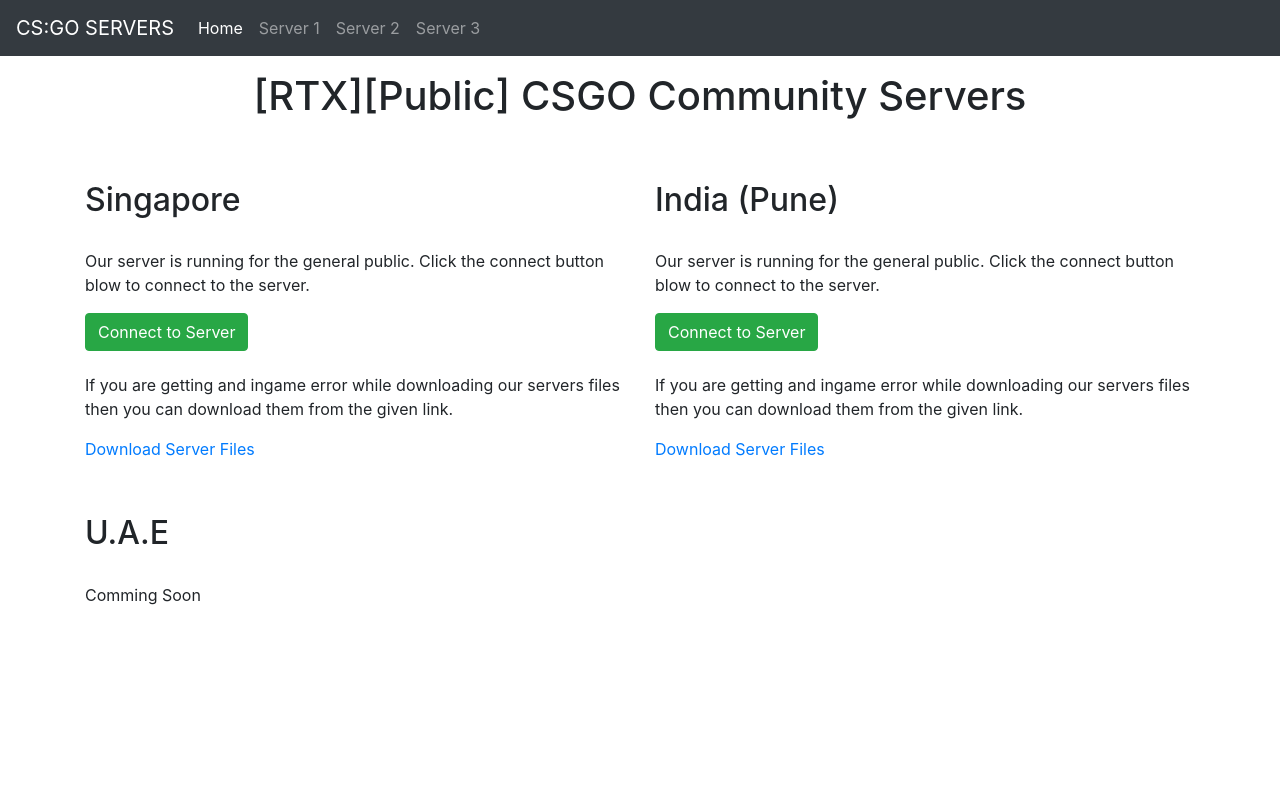
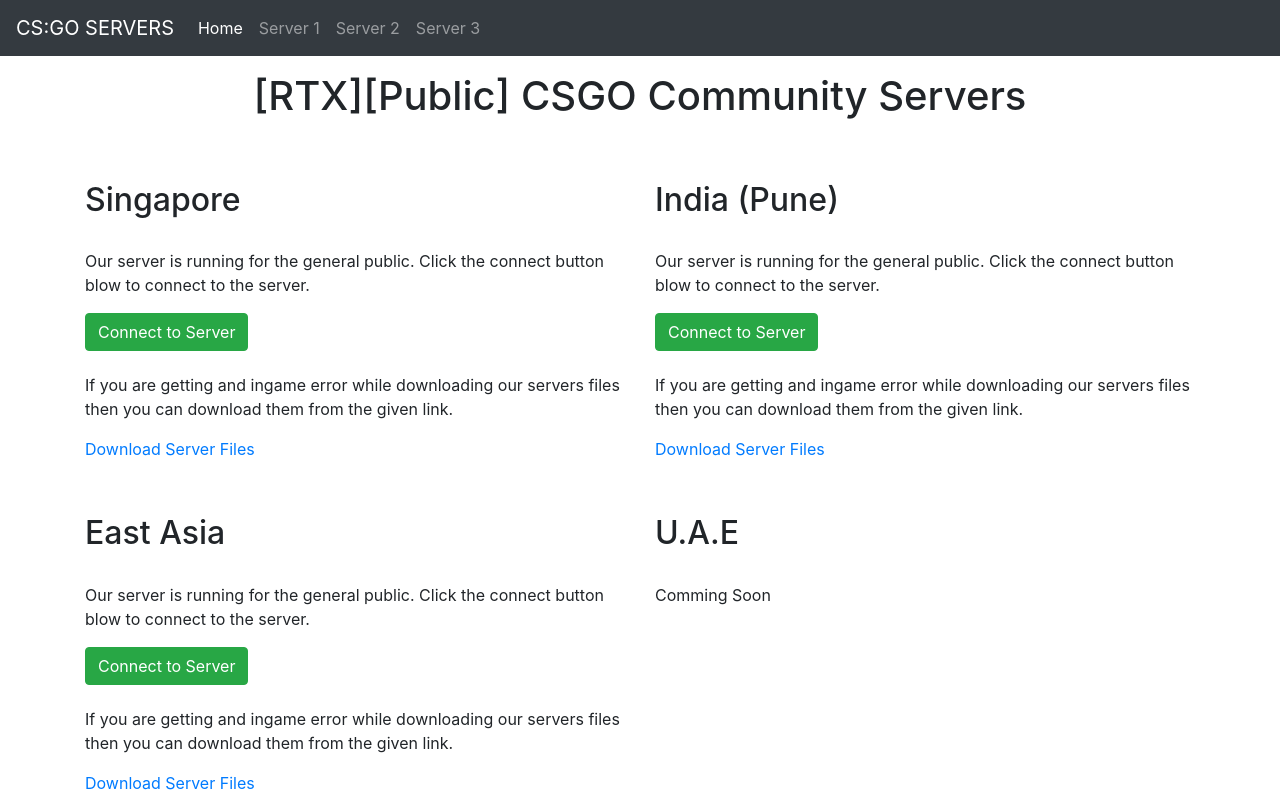
Before and after one commit to MuhammadTayyab518/fastdl, a plain HTML site: page index.html in a window 1280 px wide. Drawn offline with nearby package versions, Linux system fonts and the light colour scheme.

Commit message:
Update index.html

```diff
--- a/index.html
+++ b/index.html
@@ -60,6 +60,13 @@
 				<p>If you are getting and ingame error while downloading our servers files then you can download them from the given link.</p>
 				<a href="https://muhammadtayyab518.github.io/fastdl/SiteServerFiles/[RTX][Public].zip" download>Download Server Files</a>
 			</div>
+			<div class="col-md-6">
+				<h2>East Asia</h2>
+				<p>Our server is running for the general public. Click the connect button blow to connect to the server.</p>
+				<button class="btn btn-success" onclick="connectToServer('20.187.119.117:27015')">Connect to Server</button>
+				<p>If you are getting and ingame error while downloading our servers files then you can download them from the given link.</p>
+				<a href="https://muhammadtayyab518.github.io/fastdl/SiteServerFiles/[RTX][Public].zip" download>Download Server Files</a>
+			</div>
             <div class="col-md-6">
 				<h2>U.A.E</h2>
 				<p>Comming Soon</p>
```
